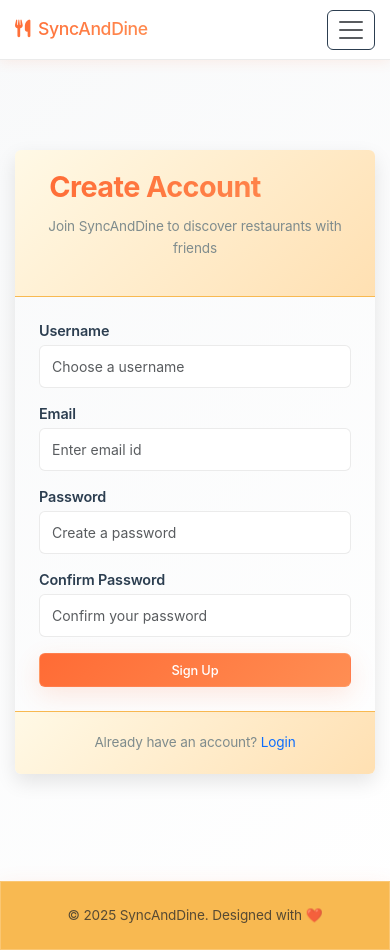
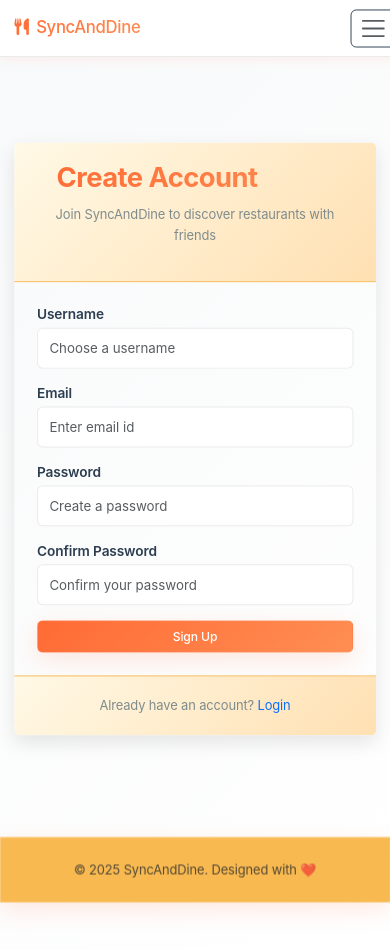
Before and after one commit to preritsinha/SyncAndDine, a Flask app: page /register in a window 390 px wide. Run offline with Flask 3, Linux system fonts and the light colour scheme.

Commit message:
[BETA] Update 3.5

```diff
--- a/syncanddine/static/css/main.css
+++ b/syncanddine/static/css/main.css
@@ -59,6 +59,10 @@ body {
     letter-spacing: -0.01em;
     font-weight: 400;
     font-size: 0.85rem;
+    transform: scale(0.9);
+    transform-origin: top left;
+    width: 111.11%;
+    min-width: 111.11%;
 }
 
 /* Sophisticated Typography */
@@ -1131,6 +1135,34 @@ body.dark-mode ::-webkit-scrollbar-thumb:hover {
     --vh: 1vh;
 }
 
+/* Scaling compensation for containers */
+.container, .container-fluid {
+    max-width: none;
+}
+
+/* Fix for scaled elements positioning */
+.navbar {
+    width: 111.11%;
+}
+
+/* Ensure modals and dropdowns work with scaling */
+.modal, .dropdown-menu {
+    transform: none;
+}
+
+/* Mobile scaling adjustments */
+@media (max-width: 768px) {
+    body {
+        transform: scale(0.95);
+        width: 105.26%;
+        min-width: 105.26%;
+    }
+
+    .navbar {
+        width: 105.26%;
+    }
+}
+
 /* Additional responsive fixes */
 @media (max-width: 576px) {
     .container {
```
